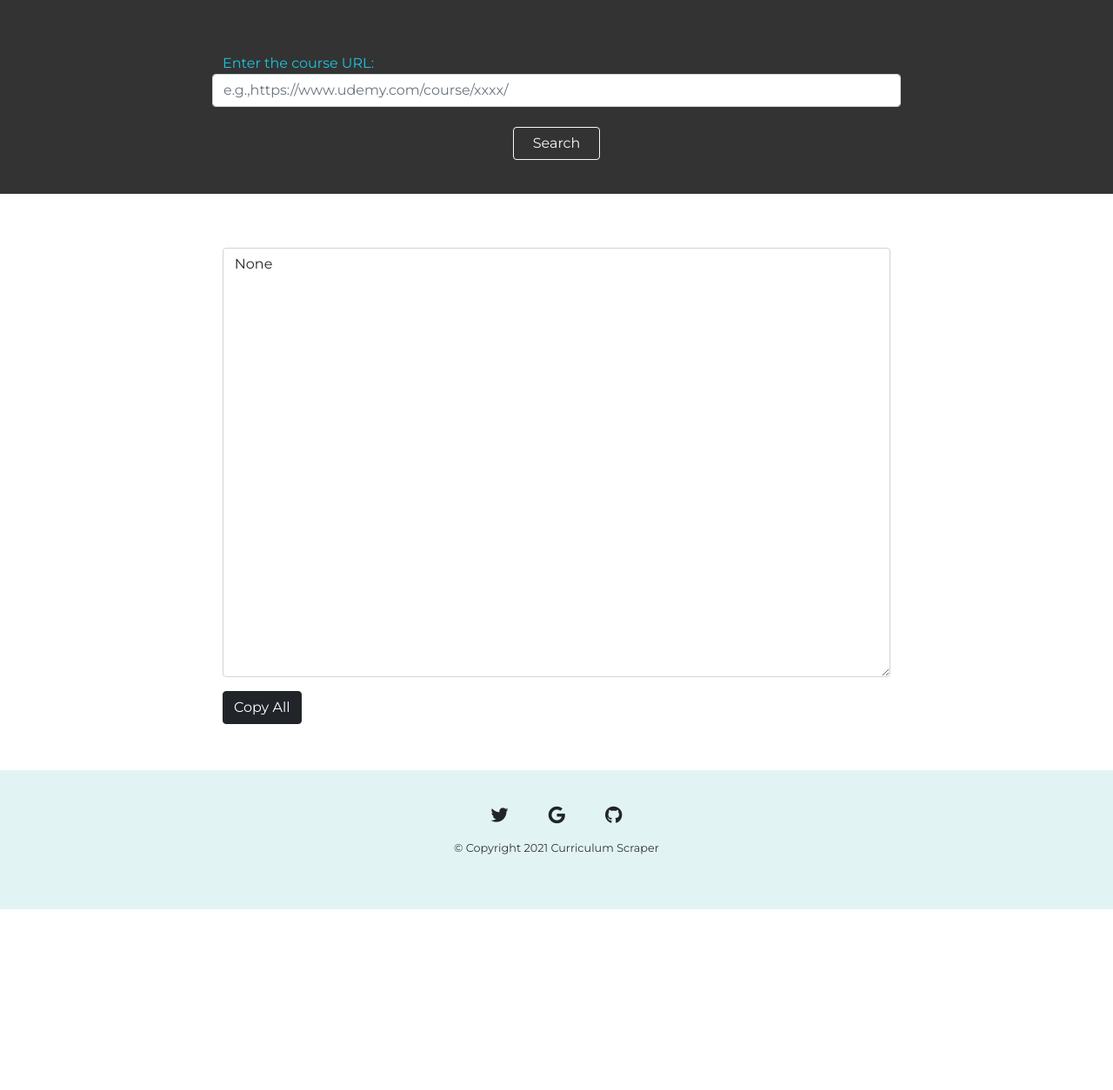
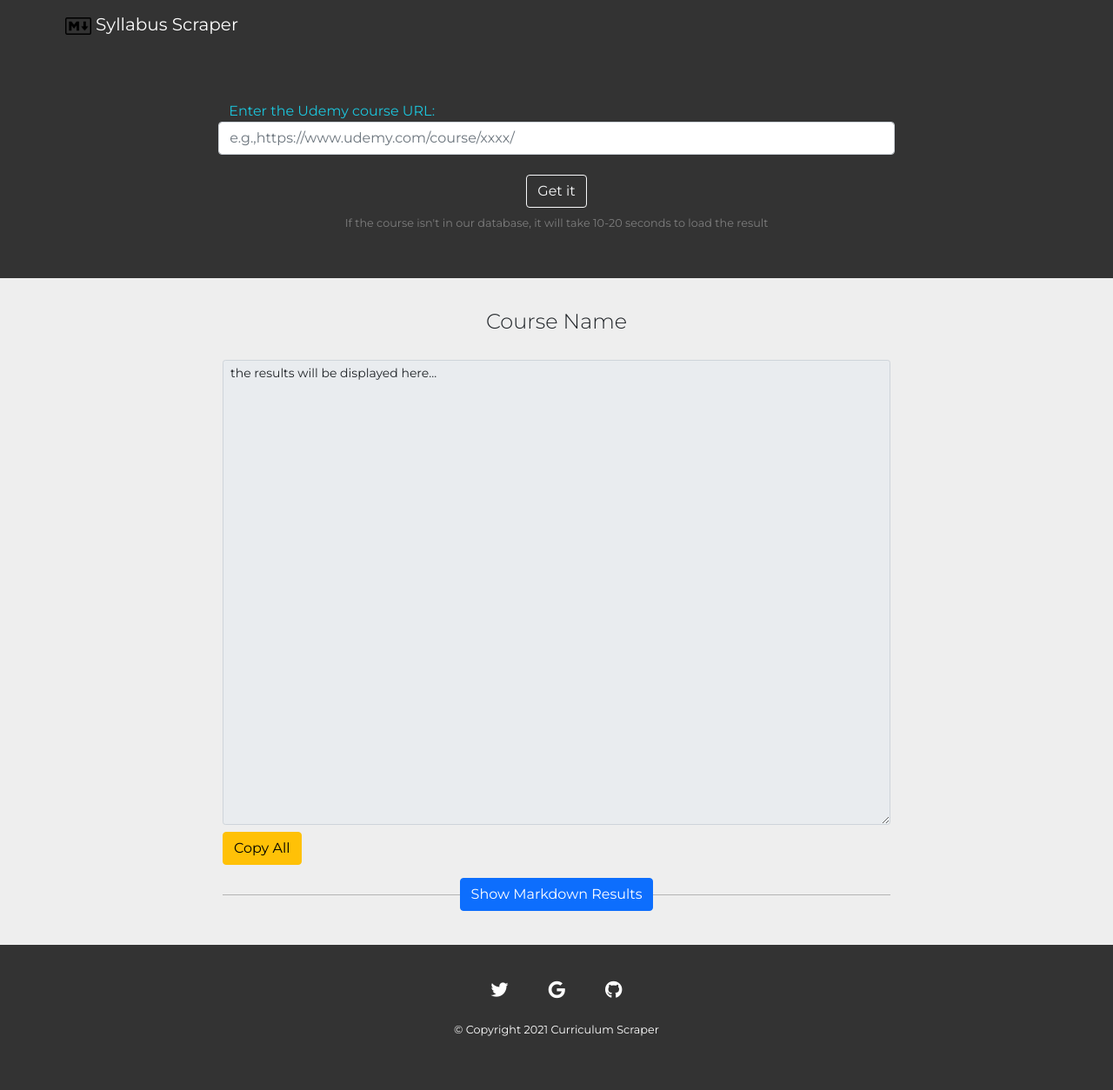
Before and after one commit to monkeyapple/Udemy-Syllabus-Scraper, a Flask app: page / in a window 1280 px wide. Shown: the whole page at 87% size. Before the commit the page ends 1046 px from the top, so only its background shows below. Run offline with Flask 2, Linux system fonts and the light colour scheme; parts of the project's set-up code (start-up, migrations or seed data) failed here and were passed over; some libraries are stand-ins or nearby versions.

Commit message:
basic frontend layout

```diff
--- a/flask-frontend/server.py
+++ b/flask-frontend/server.py
@@ -7,9 +7,12 @@
 from flask_migrate import Migrate
 import time
 from config import config
+from flaskext.markdown import Markdown
 
 app=Flask(__name__)
-app.config['SECRET_KEY']='mysecretkey'
+Markdown(app)
+
+app.config['SECRET_KEY']='onlinecoursesecretkey'
 
 ############################################
 
@@ -18,11 +21,13 @@
 ##########################################
 # config will return a dictionary
 params=config()
-DB_URI = 'postgresql+psycopg2://{user}:{pw}@{host}/{db}'.format(
+DB_URI = 'postgresql://{user}:{pw}@{host}:{port}/{db}'.format(
     user=params['udemy-scrape-postgresql']['user'],
     pw=params['udemy-scrape-postgresql']['password'],
     host=params['udemy-scrape-postgresql']['host'],
+    port=params['udemy-scrape-postgresql']['port'],
     db=params['udemy-scrape-postgresql']['dbname'])
+
 
 app.config['SQLALCHEMY_DATABASE_URI']=DB_URI
 app.config['SQLALCHEMY_TRACK_MODIFICATIONS'] = False
@@ -48,8 +53,8 @@
 ##################### Form #######################
 ###################################################
 class SearchForm(FlaskForm):
-    courseLink=StringField('Enter the course URL:',validators=[Regexp('https:\/\/www\.udemy\.com\/course\/[\d*\w*\-*]{1,256}\/',message="Please enter the correct Udemy course URL!")])
-    submit=SubmitField('Search')
+    courseLink=StringField('Enter the Udemy course URL:',validators=[Regexp('https:\/\/www\.udemy\.com\/course\/[\d*\w*\-*]{1,256}\/',message="Please enter the correct Udemy course URL!")])
+    submit=SubmitField('Get it')
 
 ###################################################
 ###################### View #######################
@@ -57,36 +62,38 @@
 
 @app.route('/',methods=['GET','POST'])
 def index():
+
     form=SearchForm()
     if form.validate_on_submit():
         link=form.courseLink.data
         queryRow=CourseContent.query.filter_by(course_link=link).first()
         if queryRow:
-            displayResult=[queryRow.course_content]
-            # queryRow.course_name,queryRow.course_link
+            displayResult=[queryRow.course_name,queryRow.course_content]
         else:
             scraper=Scraper()
-            displayArray=["# Table of Contents\n"]
+            displayArray=["# Course content"+"\n"]
             scrapedData=scraper.scrape(link)
             time.sleep(6)
             for i in scrapedData:
                 for k,v in i.items():
-                    displayArray.append("## "+k+"\n")
+                    displayArray.append("### "+k+"\n")
                     for m in v:
-                        displayArray.append("### "+m+"\n")
-            displayResult=''.join(displayArray)
-            new_courseContent=CourseContent(link[29:],link,displayResult)
+                        displayArray.append("*"+" "+m+"\n")
+            contentResult=''.join(displayArray)
+            displayResult=[link[29:-1],contentResult]
+            new_courseContent=CourseContent(link[29:-1],link,displayResult)
             db.session.add(new_courseContent)
             db.session.commit()
         session['result']=displayResult
+
         return redirect(url_for('index'))
-    return render_template('index.html',form=form,display=session.get('result',None))
+    return render_template('index.html',form=form,display=session.get('result',['Course Name','the results will be displayed here...']))
 
 
 @app.route('/list')
 def list_courses():
-    courses=coursecontent.query.all()
-    return render_template('list_courses',courses=courses)
+    courses=CourseContent.query.all()
+    return render_template('list_courses.html',courses=courses)
 
 if __name__=='__main__':
     app.run(debug=True)
--- a/flask-frontend/static/styles/index.css
+++ b/flask-frontend/static/styles/index.css
@@ -1,30 +1,41 @@
 body{
     font-family:'Montserrat';
     font-weight: 400;
-    background-color: #E1F4F3;
+    background-color: #333333;
   }
 
 
 h1{
 font-family:'Montserrat',sans-serif;
-font-size:3.1rem;
-line-height:1.5;
-font-weight:900;
+font-size:2.3rem;
+line-height:1.3;
+font-weight:400;
 }
 
 h2{
 font-family:'Montserrat',sans-serif;
-font-size:2.2rem;
-line-height:1.5;
-font-weight:400;
+font-size:1.5rem;
+line-height:1;
+font-weight:300;
+}
+
+h3{
+font-family:'Montserrat',sans-serif;
+font-size:1rem;
+line-height:1;
+font-weight:100;
 }
 
 p{
-color:#fff;
+color:rgb(126, 126, 126);
 font-size:0.8rem;
+margin-top:8px;
   }
 
   /* sections */
+.nav-section{
+  padding:0% 5%;
+}
 .black-section{
     background-color: #333333;
     padding:3% 20%;
@@ -32,12 +43,12 @@
   }
 
 .white-section{
-background-color: #FFFFFF;
+background-color: #eeeeee;
 padding:3% 20%;
 }
 
 .blue-section{
-background-color: #E1F4F3;
+background-color: #333333;
 }
 
 
@@ -45,37 +56,43 @@
 .urlInput{
   padding:3% 0;
 }
-.submitButton{
-  padding:0% 45% 0% 45%;
-}
+
 
 /* Result Area */
-.copyButton{
+.textTitle{
+  text-align:center;
+}
+.optionButtons{
+  padding:1% 0 2% 0;
+
+}
+.radioStyle{
   margin:2% auto;
+  padding:auto 1%;
 }
-.shadow-textarea textarea.form-control::placeholder {
+.textarea.form-control::placeholder {
   font-weight: 300;
 }
-.shadow-textarea textarea.form-control {
+.textarea.form-control {
   padding-left: 0.8rem;
   height: 100%;
   width: 100%;
 }
-.accordion-button{
-color:#fff;
-font-family:'Montserrat',sans-serif;
-font-size:1.2rem;
-font-weight:700;
-background-color:#1cc5dc;
-}
-.accordion-body{
-background-color:#1cc5dc;
-color:#fff;
-font-family:'Montserrat',sans-serif;
-}
+
 
 /* CopiedAlert */
 
+.hrcollapse{
+  display: flex;
+  justify-content: center;
+  align-items: center;
+}
+hr {
+  flex: 1;
+  border: none;
+  height: 2px;
+  background: black;
+}
 
 /* footer */
 
--- a/flask-frontend/templates/base.html
+++ b/flask-frontend/templates/base.html
@@ -2,7 +2,7 @@
 <html lang="en">
 <head>
     <meta charset="utf-8">
-    <title>Udemy Curriculum Scraper</title>
+    <title>Get markdown syllabus of online courses - Udemy Syllabus Scraper</title>
     <!-- Google Fonts -->
     <link rel="preconnect" href="https://fonts.gstatic.com">
     <link href="https://fonts.googleapis.com/css2?family=Montserrat:wght@100;300;400;700;900&family=Ubuntu:wght@700&display=swap" rel="stylesheet">
--- a/flask-frontend/templates/index.html
+++ b/flask-frontend/templates/index.html
@@ -1,7 +1,38 @@
 {% extends "base.html" %}
 {% block content %}
+
+<!-- Nav Bar -->
+<div class="container-fluid">
+  <div class="nav-section">
+    <nav class="navbar navbar-expand-lg navbar-dark">
+
+      <a class="navbar-brand" href="">
+        <img src="/static/images/Markdown-mark.svg.png" alt="" width="30" height="20" class="d-inline-block align-text-center">
+        Syllabus Scraper
+      </a>
+      <button class="navbar-toggler" type="button" data-toggle="collapse" data-target="#navbarTogglerDemo02">
+          <span class="navbar-toggler-icon"></span>
+      </button>
+
+      <!-- <div class="collapse navbar-collapse" id="navbarTogglerDemo02">
+
+        <ul class="navbar-nav ml-auto">
+          <li class="nav-item">
+            <a class="nav-link" href="#footer"></a>
+          </li>
+          <li class="nav-item">
+            <a class="nav-link" href="#pricing"></a>
+          </li>
+          <li class="nav-item">
+            <a class="nav-link" href="#cta"></a>
+          </li>
+        </ul>
+
+      </div>-->
+    </nav>
+  </div>
 <!-- Input Section -->
-<div class="container-fluid black-section">
+  <div class="black-section">
     <form method="POST">
         <div class="urlInput row">
             {{form.hidden_tag()}}
@@ -12,11 +43,13 @@
                 {% endfor %}
             {% endif %}
         </div>
-        <div class="submitButton row">
+        <div class="text-center">
             {{form.submit(class="btn btn-outline-light")}}
+            <p>If the course isn't in our database, it will take 10-20 seconds to load the result</p>
         </div>
+
     </form>
-
+  </div>
 </div>
 
 <!-- JavaScript Bundle with Popper -->
@@ -24,55 +57,74 @@
 <script src="https://ajax.googleapis.com/ajax/libs/jquery/1.11.1/jquery.min.js"></script>
 
 <script type="text/javascript">
-function copyText() {
+function copyText1() {
   /* Get the text field */
-  var copyText = document.getElementById("resultTextArea");
+  var copyText1 = document.getElementById("markdownArea");
 
   /* Select the text field */
-  copyText.select();
-  copyText.setSelectionRange(0, 99999); /* For mobile devices */
+  copyText1.select();
+  copyText1.setSelectionRange(0, 99999); /* For mobile devices */
 
    /* Copy the text inside the text field */
-  navigator.clipboard.writeText(copyText.value);
+  navigator.clipboard.writeText(copyText1.value);
 }
 </script>
 
-<!-- Result Section -->
-<div class="container-fluid white-section" id="resultArea">
-    <div class="form-group shadow-textarea">
-      <label for="resultTextArea"></label>
-      <textarea class="form-control z-depth-1" id="resultTextArea" rows="20" placeholder="The results will be shown here...">{{display}}</textarea>
-    </div>
-    <div class="copyButton">
-      <button type="button" class="btn btn-dark" onclick="copyText()">
-        Copy All
-      </button>
+
+<!-- Result -->
+<div class="container-fluid white-section">
+
+  <div class="textTitle"><h2>{{display[0]}}</h2></div>
+  <div class="align-self-center" id="resultArea">
+    <label for="markdownArea"></label>
+    <textarea readonly class="form-control form-control-sm" id="markdownArea" rows="25" placeholder="The markdown will be shown here...">{{display[1]}}</textarea>
+  </div>
+  <div class="optionButtons">
+    <button type="button" class="btn btn-warning" onclick="copyText1()">
+    Copy All
+    </button>
+  </div>
+
+
+ <!-- Collapse -->
+  <div class="hrcollapse">
+    <hr>
+    <button class="btn btn-primary" type="button" data-bs-toggle="collapse" data-bs-target="#collapseExample" aria-expanded="false" aria-controls="collapseExample">
+      Show Markdown Results
+    </button>
+    <hr>
+  </div>
+
+  <div class="collapse" id="collapseExample">
+  {{display[1]|markdown}}
+  </div>
+
 </div>
-    </div>
-</div>
+
+
 
 <!-- Footer -->
 <div class=container-fluid red-section id="footerArea">
-    <footer class="text-center text-white" style="background-color: #E1F4F3;">
+    <footer class="text-center text-white" style="background-color: #333333;">
     <!-- Grid container -->
     <div class="container pt-4">
       <!-- Section: Social media -->
       <section class="mb-4 icon-section">
         <!-- Twitter -->
-        <a class="btn btn-link btn-floating btn-lg text-dark m-1"
+        <a class="btn btn-link btn-floating btn-lg text-white m-1"
           href="https://twitter.com/EffyLH20"
           role="button"
           ><i class="fab fa-twitter"></i
         ></a>
 
         <!-- Google -->
-        <a class="btn btn-link btn-floating btn-lg text-dark m-1"
+        <a class="btn btn-link btn-floating btn-lg text-white m-1"
           href="mailto:monkeyappleh@gmail.com"
           role="button"
           ><i class="fab fa-google"></i
         ></a>
         <!-- Github -->
-        <a class="btn btn-link btn-floating btn-lg text-dark m-1"
+        <a class="btn btn-link btn-floating btn-lg text-white m-1"
           href="https://github.com/monkeyapple"
           role="button"
           ><i class="fab fa-github"></i
@@ -101,7 +153,7 @@
           data-mdb-ripple-color="dark"
           ><i class="fab fa-facebook-f"></i
         ></a> -->
-        <p style="color:#333333;">© Copyright 2021 Curriculum Scraper</p>
+        <p style="color:#ffffff;">© Copyright 2021 Curriculum Scraper</p>
       </section>
     </div>
 
--- a/flask-frontend/templates/list_courses.html
+++ b/flask-frontend/templates/list_courses.html
@@ -4,7 +4,7 @@
     <h1>Here is a list of all courses:</h1>
     <ul>
         {% for course in courses %}
-        <li>{{pup}}</li>
+        <li>{{course.course_name}}</li>
         {% endfor %}
     </ul>
 </div>
```
Also changed, not shown: flask-frontend/templates/test.html (added, +34 -0 lines), flask-frontend/templates/test2.html (added, +32 -0 lines), flask-frontend/static/images/Markdown-mark.svg.png (added), 1 other file.
